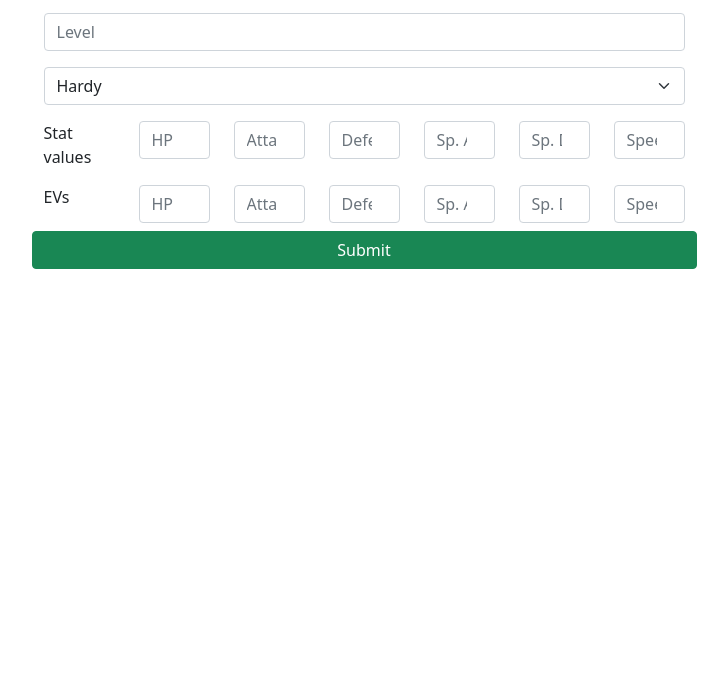
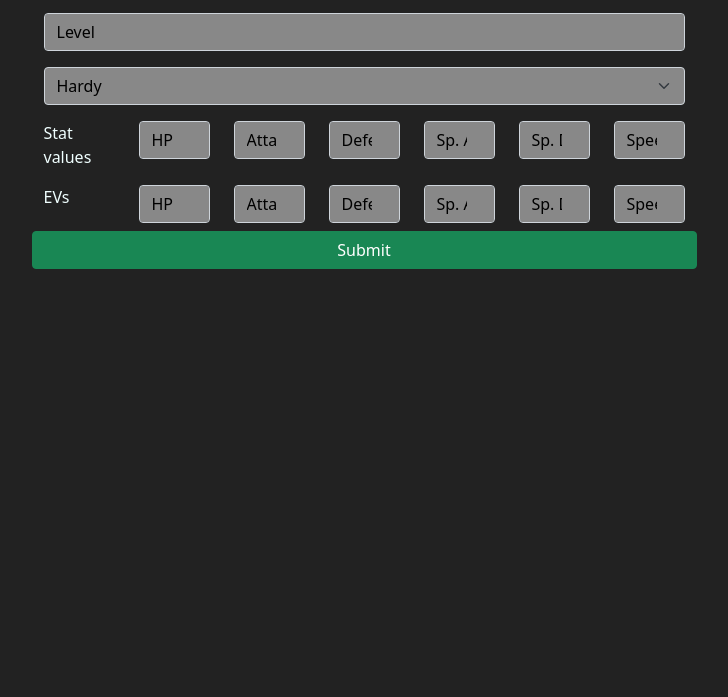
Before and after one commit to jcorm714/PokemonUtilsWebClient, a plain HTML site: page index.html in a window 1280 px wide. Shown: the part 103-800 px from the top of the page, without its empty margins (276-1004 px from the left). Drawn offline with nearby package versions, Linux system fonts and the light colour scheme.

Commit message:
made website dark mode

```diff
--- /dev/null
+++ b/css/main.css
@@ -0,0 +1,23 @@
+body {
+    background-color: #222;
+}
+
+h2, span {
+    color: azure;
+}
+
+
+.invisible{
+    display: none;
+}
+
+.form-input {
+    background-color: #888;
+    color: black;
+
+}
+
+.form-input::placeholder{
+    color: black;
+    opacity:  1;
+}
--- a/index.html
+++ b/index.html
@@ -9,15 +9,10 @@
         <link href="https://cdn.jsdelivr.net/npm/bootstrap@5.0.2/dist/css/bootstrap.min.css" rel="stylesheet"
                 integrity="sha384-EVSTQN3/azprG1Anm3QDgpJLIm9Nao0Yz1ztcQTwFspd3yD65VohhpuuCOmLASjC"
                 crossorigin="anonymous">
-
-        <style>
-                .invisible{
-                        display: none;
-                }
-        </style>
+        <link rel="stylesheet" href="css/main.css">
 </head>
 
-<body style="">
+<body>
         <main class="container pt-3">
         <div class = "row gy-2 justify-content-center">
                 <h2 class="text-center">Pokemon IV Calculator</h2>
@@ -26,17 +21,17 @@
         <div class="row gy-2 justify-content-center">
 
                 <div class="col-md-7">
-                        <input type="text" class="form-control" placeholder="Pokemon" aria-label="Pokemon" id="pokemon">
+                        <input type="text" class="form-control form-input" placeholder="Pokemon" aria-label="Pokemon" id="pokemon">
                 </div>
         </div>
         <div class="row gy-2 justify-content-center mt-2">
                 <div class="col-md-7">
-                        <input type="number" class="form-control" placeholder="Level" aria-label="Level" id="level">
+                        <input type="number" class="form-control form-input" placeholder="Level" aria-label="Level" id="level">
                 </div>
         </div>
         <div class="row gy-2 justify-content-center mt-2">
                 <div class="col-md-7">
-                        <select class="form-select" aria-label="Default select example" id="nature">
+                        <select class="form-select form-input" aria-label="Default select example" id="nature">
                                 <option value="Hardy" selected>Hardy</option>
                                 <option value="Lonely">Lonely</option>
                                 <option value="Brave">Brave</option>
@@ -72,22 +67,22 @@
                         <span>Stat values</span>
                 </div>
                 <div class="col-md-1">
-                        <input type="number" class="form-control stat-total" placeholder="HP" aria-label="HP">
+                        <input type="number" class="form-control stat-total form-input" placeholder="HP" aria-label="HP">
                 </div>
                 <div class="col-md-1">
-                        <input type="number" class="form-control stat-total" placeholder="Attack" aria-label="Attack">
+                        <input type="number" class="form-control stat-total form-input" placeholder="Attack" aria-label="Attack">
                 </div>
                 <div class="col-md-1">
-                        <input type="number" class="form-control stat-total" placeholder="Defense" aria-label="Defense">
+                        <input type="number" class="form-control stat-total form-input" placeholder="Defense" aria-label="Defense">
                 </div>
                 <div class="col-md-1">
-                        <input type="number" class="form-control stat-total" placeholder="Sp. Atk" aria-label="Sp. Atk">
+                        <input type="number" class="form-control stat-total form-input" placeholder="Sp. Atk" aria-label="Sp. Atk">
                 </div>
                 <div class="col-md-1">
-                        <input type="number" class="form-control stat-total" placeholder="Sp. Def" aria-label="Sp. Def">
+                        <input type="number" class="form-control stat-total form-input" placeholder="Sp. Def" aria-label="Sp. Def">
                 </div>
                 <div class="col-md-1">
-                        <input type="number" class="form-control stat-total" placeholder="Speed" aria-label="Speed">
+                        <input type="number" class="form-control stat-total form-input" placeholder="Speed" aria-label="Speed">
                 </div>
         </div>
 
@@ -96,22 +91,22 @@
                         <span>EVs</span>
                 </div>
                 <div class="col-md-1">
-                        <input type="number" class="form-control ev" placeholder="HP" aria-label="HP">
+                        <input type="number" class="form-control ev form-input" placeholder="HP" aria-label="HP">
                 </div>
                 <div class="col-md-1">
-                        <input type="number" class="form-control ev" placeholder="Attack" aria-label="Attack">
+                        <input type="number" class="form-control ev form-input" placeholder="Attack" aria-label="Attack">
                 </div>
                 <div class="col-md-1">
-                        <input type="number" class="form-control ev" placeholder="Defense" aria-label="Defense">
+                        <input type="number" class="form-control ev form-input" placeholder="Defense" aria-label="Defense">
                 </div>
                 <div class="col-md-1">
-                        <input type="number" class="form-control ev" placeholder="Sp. Atk" aria-label="Sp. Atk">
+                        <input type="number" class="form-control ev form-input" placeholder="Sp. Atk" aria-label="Sp. Atk">
                 </div>
                 <div class="col-md-1">
-                        <input type="number" class="form-control ev" placeholder="Sp. Def" aria-label="Sp. Def">
+                        <input type="number" class="form-control ev form-input" placeholder="Sp. Def" aria-label="Sp. Def">
                 </div>
                 <div class="col-md-1">
-                        <input type="number" class="form-control ev" placeholder="Speed" aria-label="Speed">
+                        <input type="number" class="form-control ev form-input" placeholder="Speed" aria-label="Speed">
                 </div>
         </div>
         <div class="row justify-content-center mt-2">
@@ -142,5 +137,5 @@
         </div>
 </main>
 </body>
-<script src="submit.js"></script>
+<script src="scripts/IV_Calc/submit.js"></script>
 </html>
```
Also changed, not shown: scripts/IV_Calc/submit.js (renamed from submit.js).
